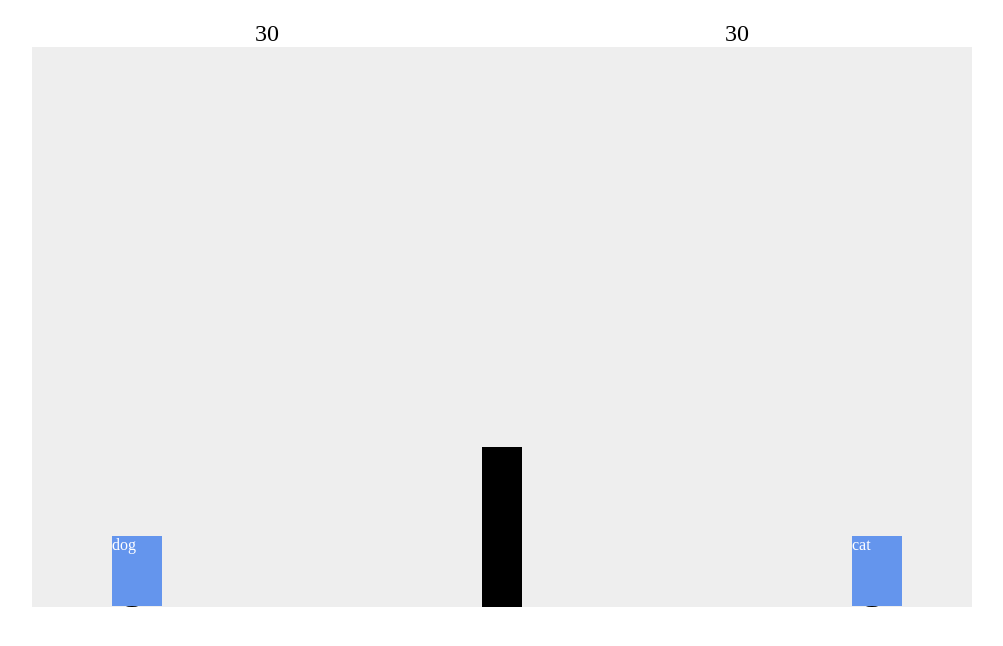
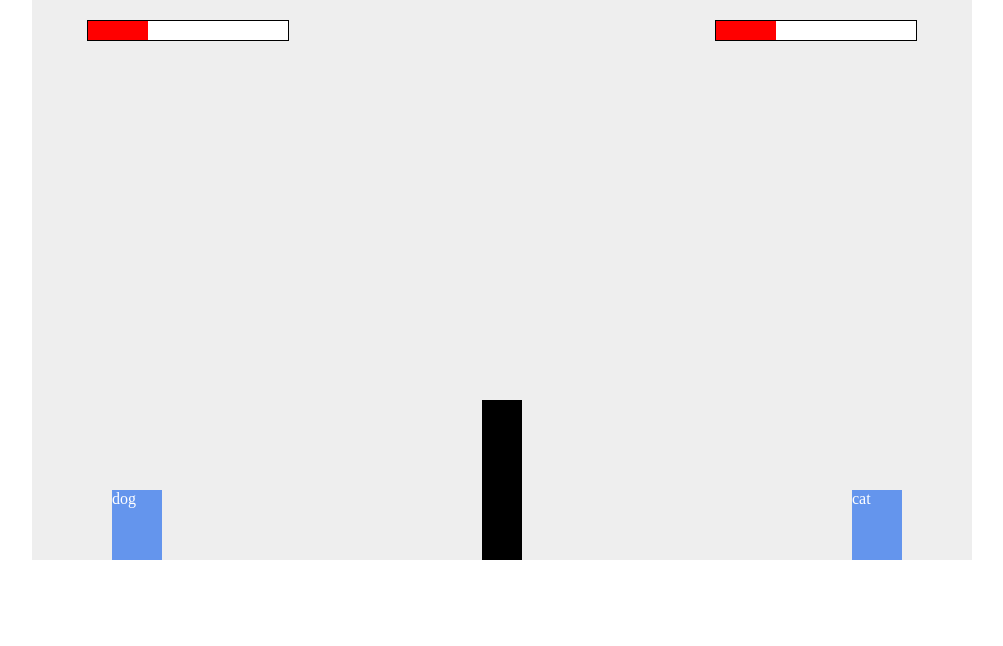
Before and after one commit to spencer778899/Cat-vs-Dog, a React (Create React App) app: page /game in a window 1280 px wide. Shown: the top 646 px of the page, without its empty margins (138-1141 px from the left). Built offline with nearby package versions, Linux system fonts and the light colour scheme.

Commit message:
Feat: Add hitPointsBar logic and layout

```diff
--- a/src/index.tsx
+++ b/src/index.tsx
@@ -7,7 +7,7 @@ import Home from './pages/Home/home';
 
 const root = ReactDOM.createRoot(document.getElementById('root') as HTMLElement);
 root.render(
-  <React.StrictMode>
+  <div>
     <BrowserRouter>
       <Routes>
         <Route path="/" element={<App />}>
@@ -17,5 +17,5 @@ root.render(
         </Route>
       </Routes>
     </BrowserRouter>
-  </React.StrictMode>,
+  </div>,
 );
--- a/src/pages/Game/game.tsx
+++ b/src/pages/Game/game.tsx
@@ -1,6 +1,10 @@
 import * as React from 'react';
 import { useState, useRef, useEffect } from 'react';
 import styled from 'styled-components';
+
+interface Props {
+  width: number;
+}
 
 const GameScreen = styled.div`
   position: absolute;
@@ -36,7 +40,7 @@ const GameCanvas = styled.canvas`
 `;
 const GameDog = styled.div`
   position: absolute;
-  top: 536px;
+  top: 490px;
   left: 80px;
   width: 50px;
   height: 70px;
@@ -45,7 +49,7 @@ const GameDog = styled.div`
 `;
 const GameCat = styled.div`
   position: absolute;
-  top: 536px;
+  top: 490px;
   left: 820px;
   width: 50px;
   height: 70px;
@@ -56,7 +60,7 @@ const GameDogEnergyBar = styled.div`
   display: none;
   position: absolute;
   left: 55px;
-  top: 480px;
+  top: 420px;
   width: 100px;
   height: 13px;
   border: 1px solid black;
@@ -67,7 +71,7 @@ const GameCatEnergyBar = styled.div`
   display: none;
   position: absolute;
   right: 55px;
-  top: 480px;
+  top: 420px;
   width: 100px;
   height: 13px;
   border: 1px solid black;
@@ -88,11 +92,47 @@ const GameCatEnergyInner = styled.div`
   height: 100%;
   background-color: red;
 `;
+const GameDogHitPointsBar = styled.div`
+  position: absolute;
+  left: 55px;
+  top: 20px;
+  width: 200px;
+  height: 19px;
+  border: 1px solid black;
+  background-color: #ffffff;
+  overflow: hidden;
+`;
+const GameDogHitPointsInner = styled.div<Props>`
+  position: absolute;
+  left: 0;
+  top: 0;
+  width: ${(p) => `${p.width}%`};
+  height: 100%;
+  background-color: red;
+`;
+const GameCatHitPointsBar = styled.div`
+  position: absolute;
+  right: 55px;
+  top: 20px;
+  width: 200px;
+  height: 19px;
+  border: 1px solid black;
+  background-color: #ffffff;
+  overflow: hidden;
+`;
+const GameCatHitPointsInner = styled.div<Props>`
+  position: absolute;
+  left: 0;
+  top: 0;
+  width: ${(p) => `${p.width}%`};
+  height: 100%;
+  background-color: red;
+`;
 
 function Game() {
   const [dogHitPoints, setDogHitPoints] = useState(30);
   const [catHitPoints, setCatHitPoints] = useState(30);
-  const [roomState, setRoomState] = useState<string | undefined>('dogTurn');
+  const [roomState, setRoomState] = useState('dogTurn');
   const canvas = useRef<HTMLCanvasElement>(null);
   const GameDogRef = useRef<HTMLDivElement>(null);
   const dogEnergyBarRef = useRef<HTMLDivElement>(null);
@@ -126,6 +166,12 @@ function Game() {
       ctx?.arc(catX, catY, 20, 0, Math.PI * 2, false);
       ctx?.fill();
       ctx?.closePath();
+    }
+    // setBegin
+    function setGameBegin() {
+      drawWall();
+      drawDog();
+      drawCat();
     }
     // setDogTurn
     function setDogTurn() {
@@ -205,6 +251,7 @@ function Game() {
         GameDogRef.current?.removeEventListener('mousedown', mouseDownHandler);
         GameDogRef.current?.removeEventListener('mouseup', mouseUpHandler);
       }
+      console.log(111);
       GameDogRef.current?.addEventListener('mousedown', mouseDownHandler);
       GameDogRef.current?.addEventListener('mouseup', mouseUpHandler);
     }
@@ -290,9 +337,7 @@ function Game() {
       GameCatRef.current?.addEventListener('mouseup', mouseUpHandler);
     }
     ctx?.clearRect(0, 0, 940, 560);
-    drawWall();
-    drawDog();
-    drawCat();
+    setGameBegin();
     if (roomState === 'dogTurn') {
       setDogTurn();
     } else if (roomState === 'catTurn') {
@@ -305,9 +350,13 @@ function Game() {
   return (
     <div>
       <GameScreen>
-        <GameDogHitPoints>{dogHitPoints}</GameDogHitPoints>
-        <GameCatHitPoints>{catHitPoints}</GameCatHitPoints>
         <GameCanvasSection>
+          <GameDogHitPointsBar>
+            <GameDogHitPointsInner width={dogHitPoints} />
+          </GameDogHitPointsBar>
+          <GameCatHitPointsBar>
+            <GameCatHitPointsInner width={catHitPoints} />
+          </GameCatHitPointsBar>
           <GameCanvas width={940} height={560} ref={canvas} />
         </GameCanvasSection>
         <GameDogEnergyBar ref={dogEnergyBarRef}>
```
